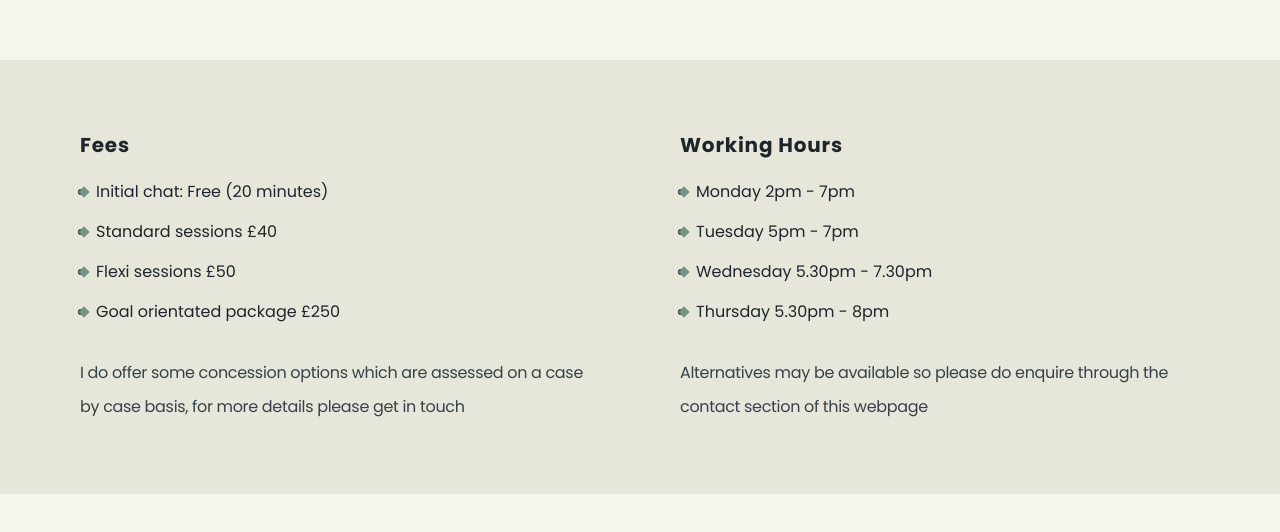
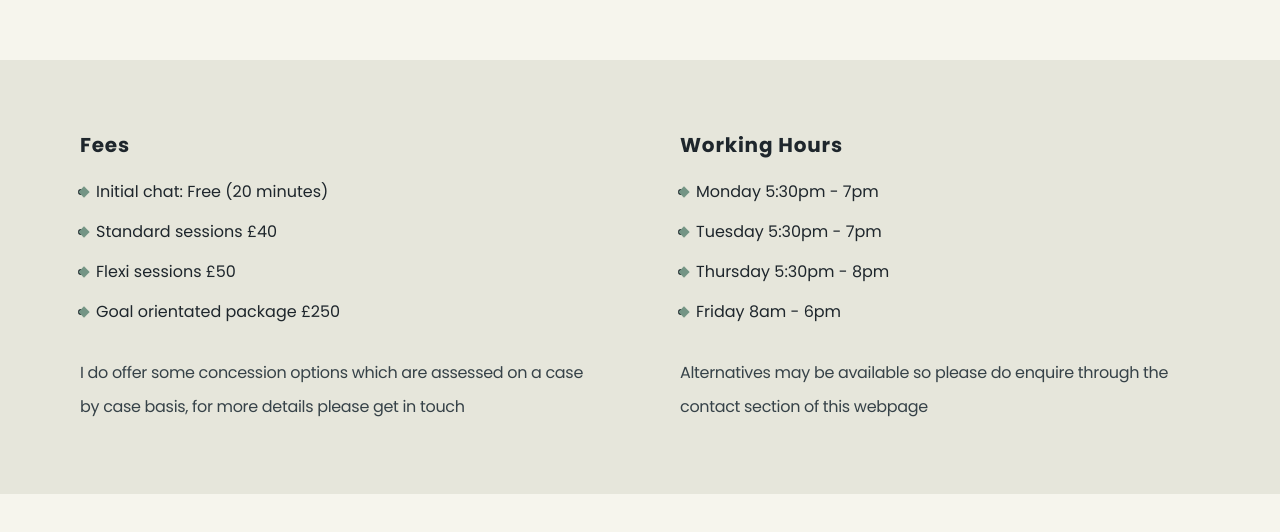
Before and after one commit to adamhills91/dayna-landsborough, a website: page index.html in a window 1280 px wide. Shown: the part 6380-6912 px from the top of the page. Drawn offline with Linux system fonts and the light colour scheme.

Commit message:
Adjusted working hours

```diff
--- a/index.html
+++ b/index.html
@@ -270,10 +270,10 @@
           <div class="col fade-in-and-up">
             <h4>Working Hours</h4>
             <ul>
-            <li>Monday 2pm - 7pm</li>
-            <li>Tuesday 5pm - 7pm</li>
-            <li>Wednesday 5.30pm - 7.30pm</li>
-            <li>Thursday 5.30pm - 8pm</li>
+              <li>Monday 5:30pm - 7pm</li>
+              <li>Tuesday 5:30pm - 7pm</li>
+              <li>Thursday 5:30pm - 8pm</li>
+              <li>Friday 8am - 6pm</li>
             </ul>
             <p>Alternatives may be available so please do enquire through the contact section of this webpage</p>
           </div>
@@ -349,7 +349,6 @@
           <p>Copyright © <span class="year"></span> Dayna Landsborough Counselling</p>
         </div>
 
-
       </div>
     </footer>
 
```
Lines whose indentation alone changed are shown as unchanged.
